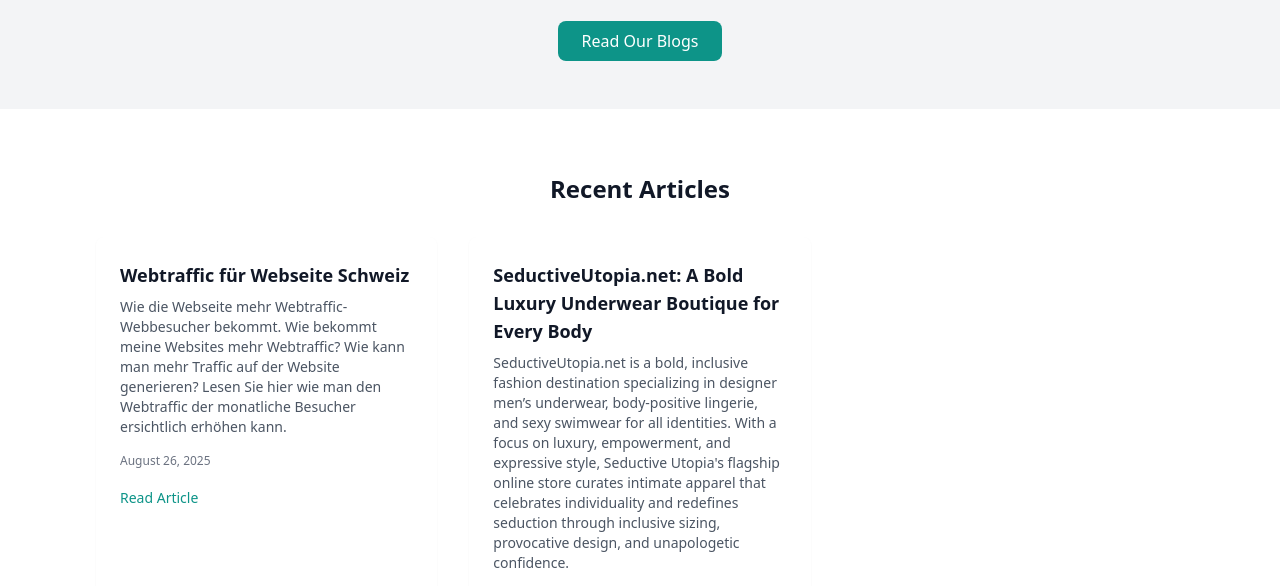
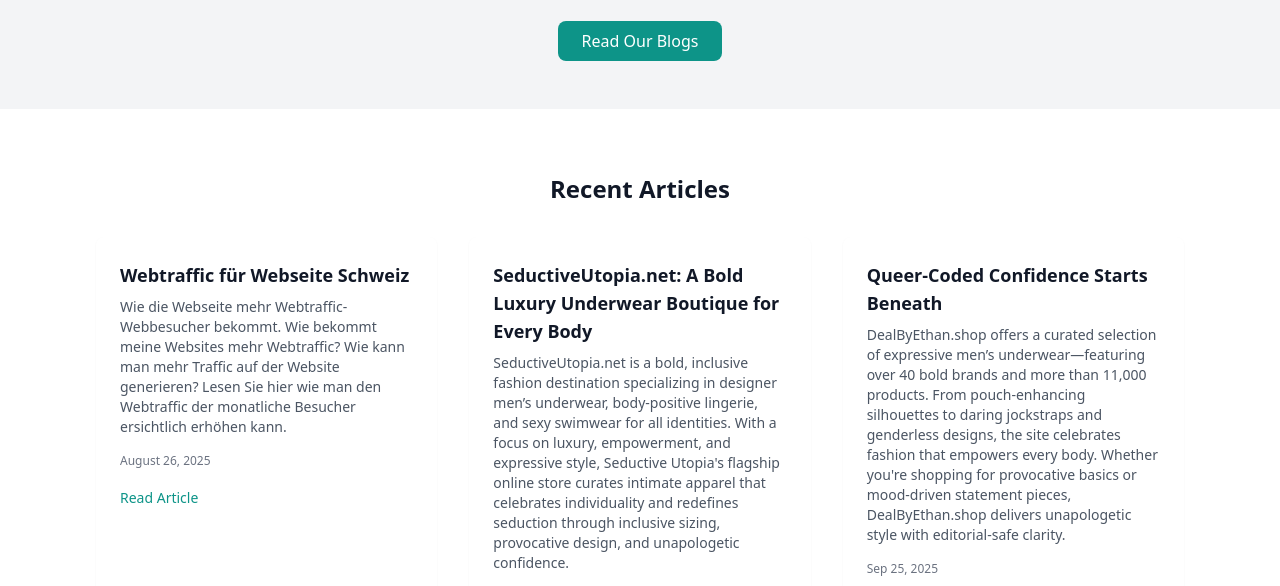
Before and after one commit to nexavibeblog/InsightHub, a plain HTML site: page index.html in a window 1280 px wide. Shown: the part 195-781 px from the top of the page. Drawn offline with nearby package versions, Linux system fonts and the light colour scheme.

Commit message:
Update index.html

```diff
--- a/index.html
+++ b/index.html
@@ -156,6 +156,12 @@
           excerpt: "SeductiveUtopia.net is a bold, inclusive fashion destination specializing in designer men’s underwear, body-positive lingerie, and sexy swimwear for all identities. With a focus on luxury, empowerment, and expressive style, Seductive Utopia's flagship online store curates intimate apparel that celebrates individuality and redefines seduction through inclusive sizing, provocative design, and unapologetic confidence.",
           date: "August 31, 2025",
           url:"/sexy-swimwear-online.html",
+        },
+        {
+          title: "Queer-Coded Confidence Starts Beneath",
+          excerpt: "DealByEthan.shop offers a curated selection of expressive men’s underwear—featuring over 40 bold brands and more than 11,000 products. From pouch-enhancing silhouettes to daring jockstraps and genderless designs, the site celebrates fashion that empowers every body. Whether you're shopping for provocative basics or mood-driven statement pieces, DealByEthan.shop delivers unapologetic style with editorial-safe clarity.",
+          date: "Sep 25, 2025",
+          url:"/queer-coded-confidence.html",
         }
       ];
 
```
